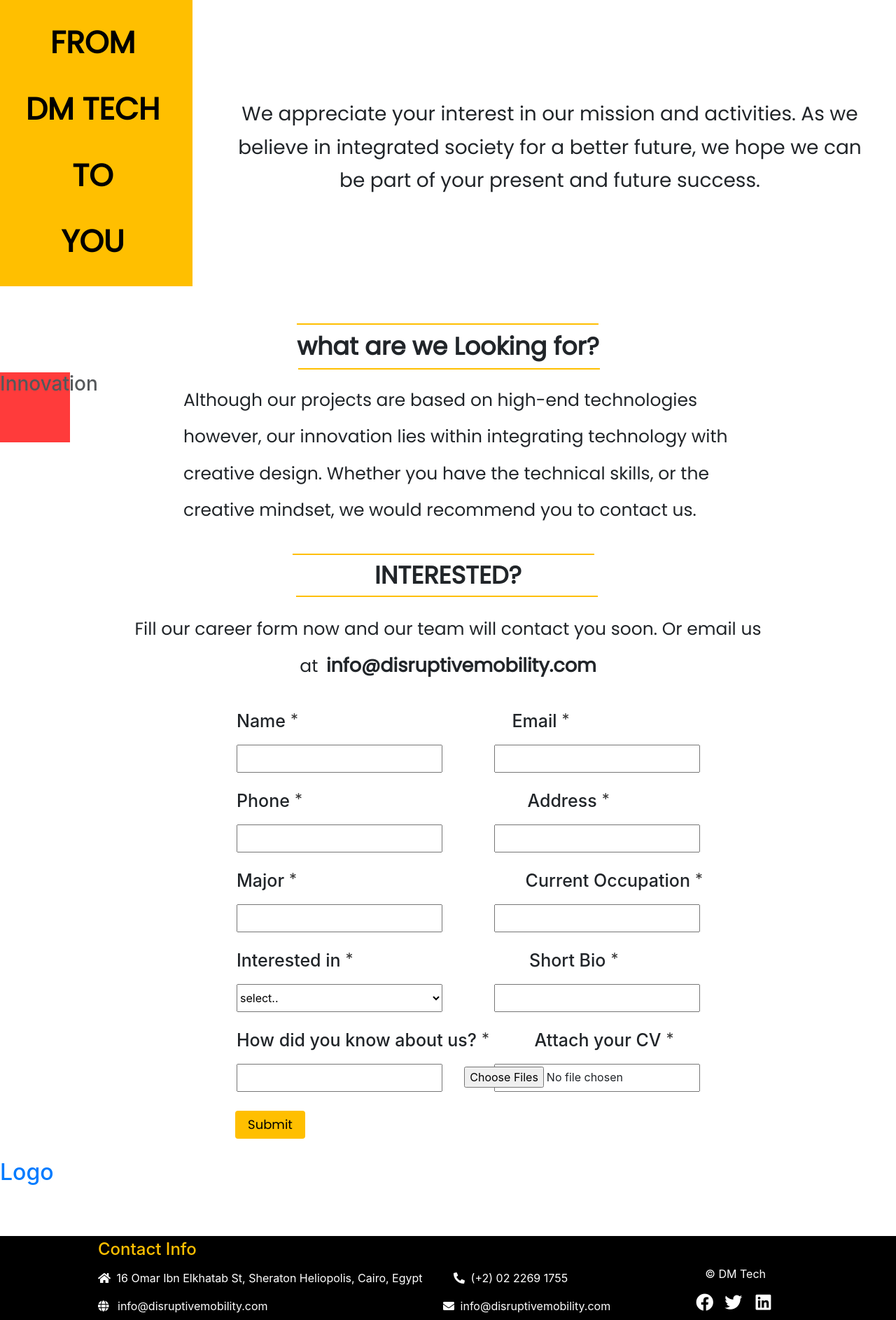
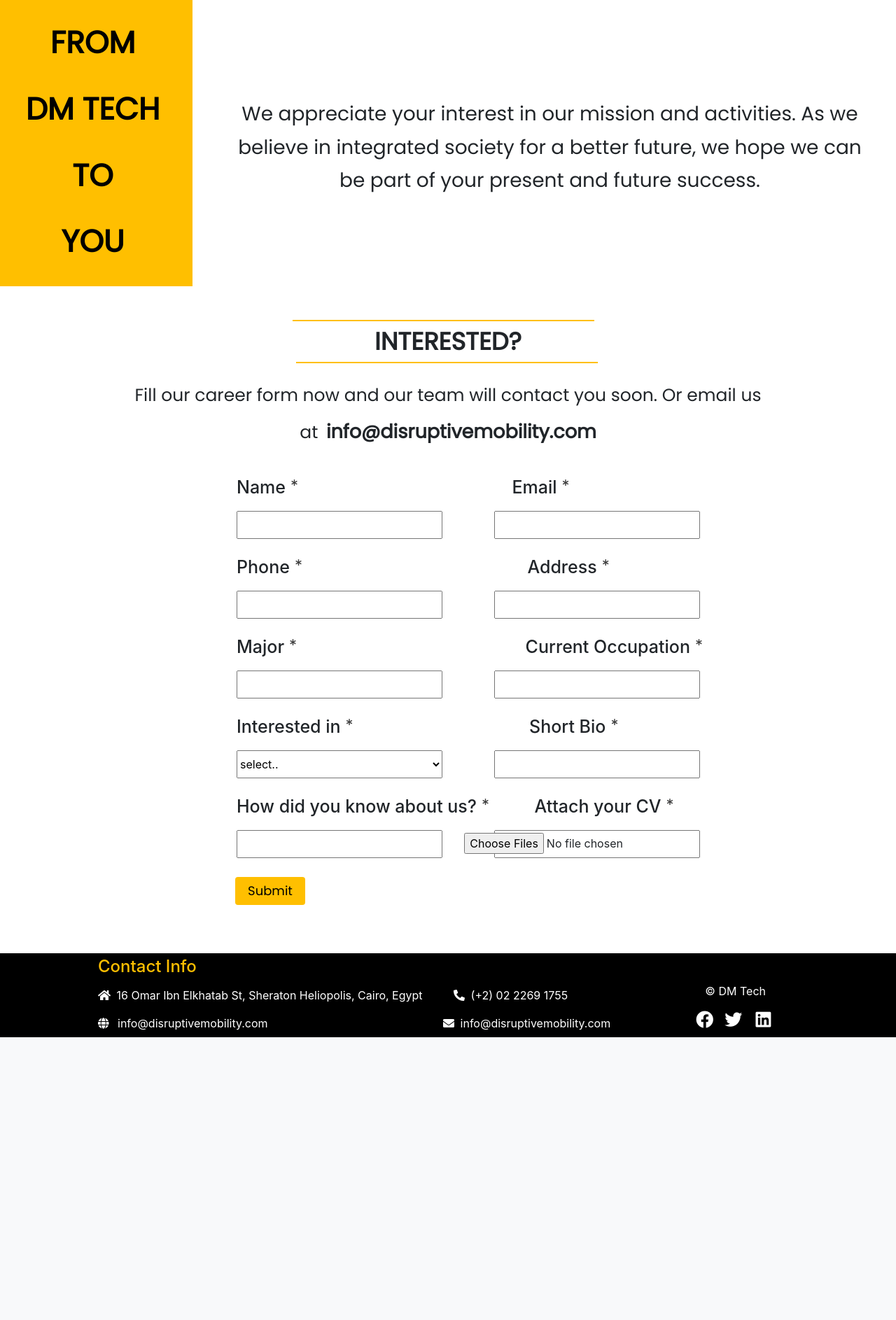
Before and after one commit to DMTECH20/DMTECH20.github.io, a PHP site: page /careers.html in a window 1280 px wide. Shown: the part 91-1977 px from the top of the page at 70% size. After the commit the page ends 1573 px from the top, so only its background shows below. Run offline with PHP 8.4, Linux system fonts and the light colour scheme.

Commit message:
innitial

```diff
--- a/careers.html
+++ b/careers.html
@@ -436,11 +436,18 @@
 
 
 
+<!--
 <section class="solutions-animation">
 
   <div class="solanimation1">
   <h3> Innovation </h3>
   </div>
+
+
+
+    <div class="solanimation3">
+      <h3> integrity </h3>
+      </div>
 
 
 
@@ -450,9 +457,8 @@
 <p> Although our projects are based on high-end technologies however, our innovation lies within integrating technology with creative design. Whether you have the technical skills, or the creative mindset, we would recommend you to contact us.</p>
 
 
+-->
 
-
-</div>
 
 
 
@@ -534,23 +540,7 @@
     </section>
 
 
-
-
-
 <br> <br> <br> <br>
-<div class="hover-to-show-link">
-    <a href="#">
-        <h2>Logo</h2>
-        <p class="hover-to-show">text</p>
-    </a>
-
-
-
-
-
-
-
-
 <div class="footer">
 
   <h3> Contact Info </h3>
--- a/css/careers.css
+++ b/css/careers.css
@@ -415,7 +415,7 @@ header{display:flex; justify-content: flex-start; height:85px; align-items: cent
 
 
     .career-second-contentTwo{margin-top:50px; width:70vw; bodrder:1px solid black; margin:0 auto; height:auto}
-.career-second-contentTwo h3{font-family: 'poppins', sans-serif; font-weight:600; font-size:35px; text-transform: uppercase; margin-top:45px; text-align:center; position:relative }
+.career-second-contentTwo h3{font-family: 'poppins', sans-serif; font-weight:600; font-size:35px; text-transform: uppercase; margin-top:185px; text-align:center; position:relative }
 
 .career-second-contentTwo h3::before{content:""; width:431px; height:2px; background-color:#ffbf00; position: absolute; margin-top: -10px; margin-left:-117px}
 .career-second-contentTwo h3::after{content:""; width:431px; height:2px; background-color:#ffbf00; position: absolute; margin-top: 50px; margin-left:-322px}
@@ -481,23 +481,51 @@ header{display:flex; justify-content: flex-start; height:85px; align-items: cent
     }
 
 
-
+/*
 
     .solanimation1{
-      width: 100px;
-      height: 100px;
-      background: red;
-      margin-top:250px;
+      width: 155px;
+      height: 40px;
+      background-color: #ffbf00;
+      margin-top:185px;
+      margin-left:12px;
       position: relative;
-      animation: mymove 12s infinite;
+      animation: mymove 9s infinite;
       animation-delay: 1s;
 
     }
+    .solanimation1 h3{text-align:center}
 
     @keyframes mymove {
       from {opacity: 0;}
       to {opacity:1;}
     }
+
+
+
+
+
+
+    .solanimation3{
+      width: 155px;
+      height: 40px;
+      background-color: #ffbf00;
+      margin-top:194px;
+      margin-left:12px;
+      posidtion: relative;
+      animation: mymove 6s infinite;
+      animation-delay: 3s;
+
+    }
+    .solanimation3 h3{text-align:center}
+
+    @keyframes mymove {
+      from {opacity: 0;}
+      to {opacity:1;}
+    }
+*/
+
+
 
 
 .careers-form{margin-top:50px; width:70vw;  margin:0 auto; height:auto}
```
